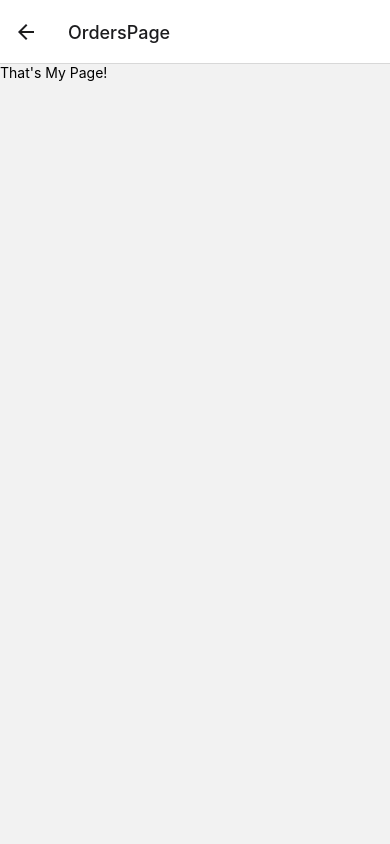
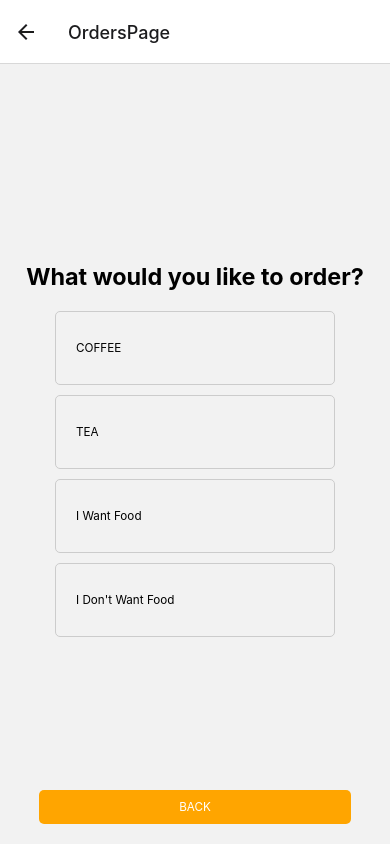
Before and after one commit to studentocsbMatvei/KennyAppOCSB2024, a React Native app in the folder DeliveryApp/: screen /OrdersPage in a window 390 px wide. Built offline with nearby package versions, Linux system fonts and the light colour scheme.

Commit message:
openpage change

```diff
--- a/DeliveryApp/pages/OrdersPage.js
+++ b/DeliveryApp/pages/OrdersPage.js
@@ -1,15 +1,80 @@
 import * as React from 'react';
-import { StyleSheet, Text, View, Button, Pressable, Dimensions, TextInput, ScrollView } from 'react-native';
+import { StatusBar } from 'expo-status-bar';
+import { StyleSheet, Text, View, Pressable, Dimensions } from 'react-native';
 
 const windowWidth = Dimensions.get('window').width;
 const windowHeight = Dimensions.get('window').height;
 
-export default function OrdersPage({navigation}) {
-    return (
-        <View>
-            <Text>
-                That's My Page!
-            </Text>
-        </View>
-    )
+export default function OrderScreen({navigation}) {
+  return (
+    <View style={styles.container}>
+      <Text style={styles.textStyle}>What would you like to order?</Text>
+
+      <Pressable style={styles.buttonStyle} onPress={() => navigation.navigate('Coffee')}>
+        <Text style={styles.buttonText}>COFFEE</Text>
+      </Pressable>
+
+      <Pressable style={styles.buttonStyle} onPress={() => navigation.navigate('Tea')}>
+        <Text style={styles.buttonText}>TEA</Text>
+      </Pressable>
+
+      <Pressable style={styles.buttonStyle} onPress={() => navigation.navigate('Muffin')}>
+        <Text style={styles.buttonText}>I Want Food</Text>
+      </Pressable>
+
+      <Pressable style={styles.buttonStyle} onPress={() => navigation.navigate('Cookies')}>
+        <Text style={styles.buttonText}>I Don't Want Food</Text>
+      </Pressable>
+
+      <Pressable style={styles.backButton} onPress={() => navigation.goBack()}>
+        <Text style={styles.backButtonText}>BACK</Text>
+      </Pressable>
+
+      <StatusBar style="auto" />
+    </View>
+  );
 }
+
+const styles = StyleSheet.create({
+  container: {
+    flex: 1,
+    alignItems: 'center',
+    justifyContent: 'center',
+    padding: 20,
+  },
+  textStyle: {
+    fontSize: windowWidth * 0.06,
+    fontWeight: 'bold',
+    marginBottom: 20,
+  },
+  buttonStyle: {
+    flexDirection: 'row',
+    alignItems: 'center',
+    width: '80%',
+    padding: 10,
+    height: '10%',
+    marginBottom: 10,
+    borderWidth: 1,
+    borderColor: '#ccc',
+    borderRadius: 5,
+  },
+  buttonText: {
+    fontSize: windowWidth * 0.03,
+    marginLeft: 10,
+  },
+  backButton: {
+    width: '80%',
+    padding: 10,
+    backgroundColor: 'orange',
+    justifyContent: 'center',
+    alignItems: 'center',
+    borderRadius: 5,
+    position: 'absolute',
+    bottom: 20,
+  },
+  backButtonText: {
+    fontSize: windowWidth * 0.03,
+    color: 'white',
+  },
+
+});
```
